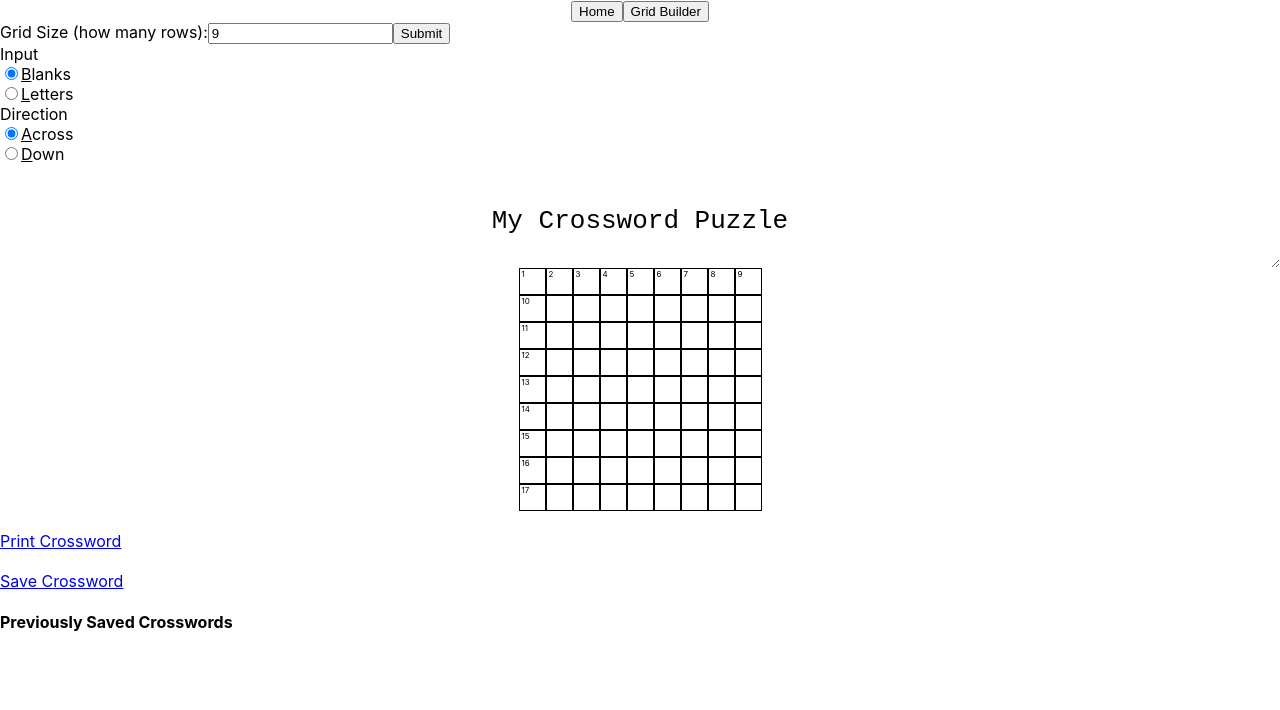
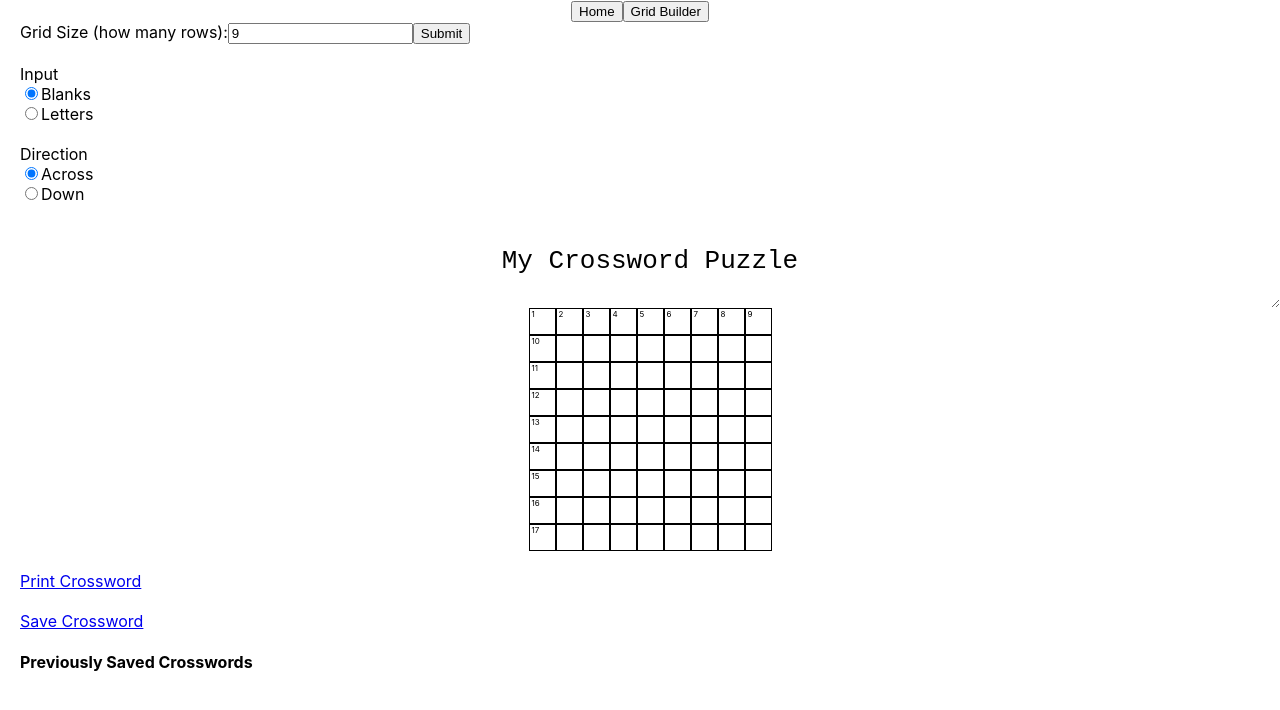
Before and after one commit to sfletche/crossword-builder, a React (Create React App) app: page /grid-builder in a window 1280 px wide. Shown: the top 710 px of the page. Built offline with nearby package versions, Linux system fonts and the light colour scheme.

Commit message:
ui improvements

```diff
--- a/src/DirectionButtons.react.js
+++ b/src/DirectionButtons.react.js
@@ -1,8 +1,8 @@
 import React from 'react';
 
-export default function InputButtons({ direction, onSetAcross, onSetDown }) {
+export default function InputButtons({ className, direction, onSetAcross, onSetDown }) {
 	return (
-		<div>
+		<div className={className}>
 		  <div>Direction</div>
 		  <div>
 			  <input
@@ -13,7 +13,7 @@ export default function InputButtons({ direction, onSetAcross, onSetDown }) {
 			  	onClick={onSetAcross}
 			  	checked={direction === 'across'}
 		  	/>
-			  <label><u>A</u>cross</label>
+			  <label>Across</label>
 			</div>
 			<div>
 			  <input
@@ -24,7 +24,7 @@ export default function InputButtons({ direction, onSetAcross, onSetDown }) {
 			  	onClick={onSetDown}
 			  	checked={direction === 'down'}
 		  	/>
-			  <label><u>D</u>own</label>
+			  <label>Down</label>
 			</div>
 		</div>
 	);
--- a/src/GridBuilder.css
+++ b/src/GridBuilder.css
@@ -23,3 +23,7 @@
 .mt20 {
 	margin-top: 20px;
 }
+
+.ml20 {
+	margin-left: 20px;
+}
--- a/src/InputButtons.react.js
+++ b/src/InputButtons.react.js
@@ -1,8 +1,8 @@
 import React from 'react';
 
-export default function InputButtons({ inputType, onSetBlanks, onSetLetters }) {
+export default function InputButtons({ className, inputType, onSetBlanks, onSetLetters }) {
 	return (
-		<div>
+		<div className={className}>
 		  <div>Input</div>
 		  <div>
 			  <input
@@ -13,7 +13,7 @@ export default function InputButtons({ inputType, onSetBlanks, onSetLetters }) {
 			  	onClick={onSetBlanks}
 			  	checked={inputType === 'blanks'}
 		  	/>
-			  <label><u>B</u>lanks</label>
+			  <label>Blanks</label>
 			</div>
 			<div>
 			  <input
@@ -24,7 +24,7 @@ export default function InputButtons({ inputType, onSetBlanks, onSetLetters }) {
 			  	onClick={onSetLetters}
 			  	checked={inputType === 'letters'}
 			  />
-			  <label><u>L</u>etters</label>
+			  <label>Letters</label>
 			</div>
 		</div>
 	);
```
